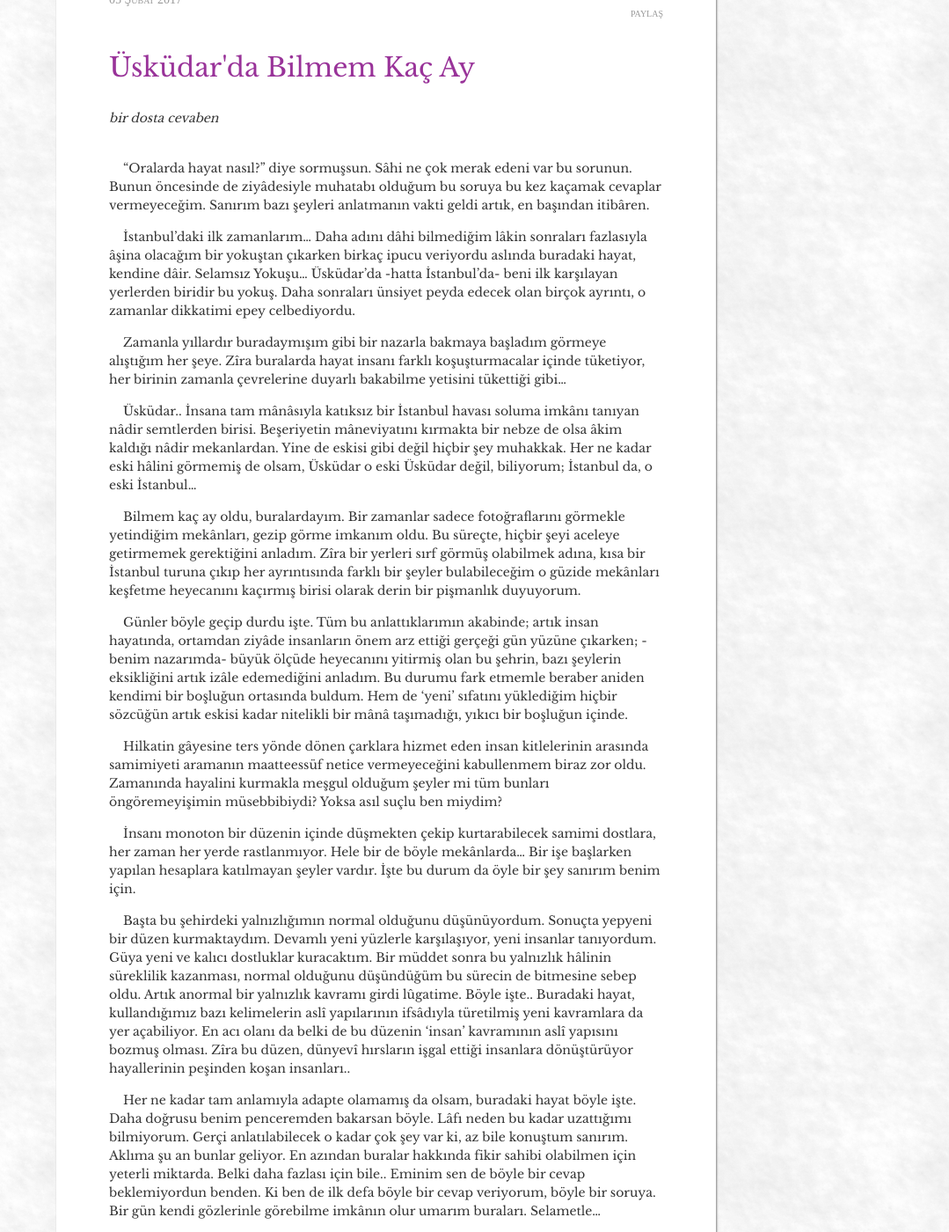
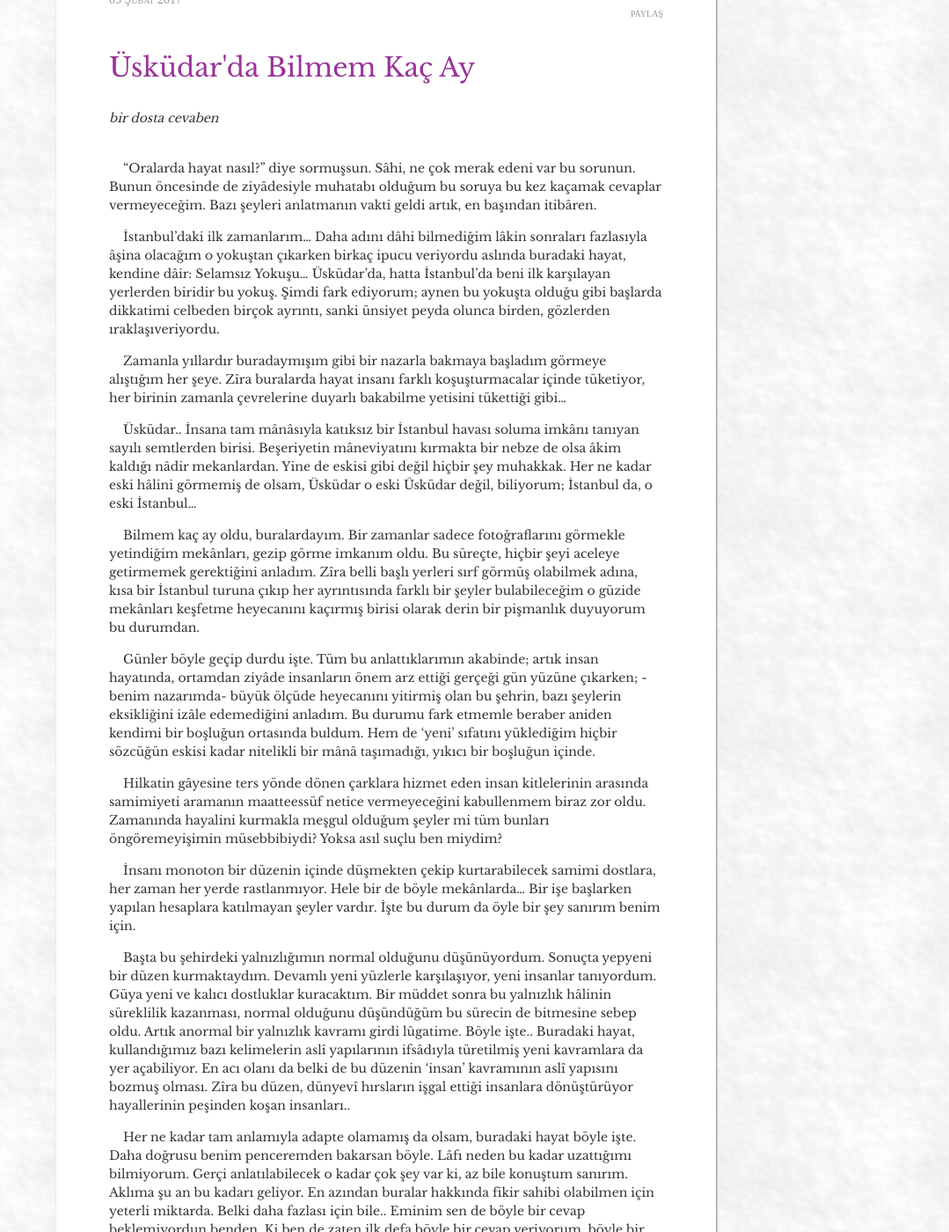
Before and after one commit to muhammedaydogdu/muhammedaydogdu.github.io, a Jekyll site: the page built from _posts/2017-02-05-uskudarda-bilmem-kac-ay.md, in a window 1280 px wide and 1400 px high, scrolled down 273 px. Shown: the whole window at 88% size, without its empty margins (201-1280 px from the left). Built offline with Jekyll 4.4.1, drawn with Linux system fonts in a browser that asks for light colours; some web fonts are replaced; some of the changed text lies outside the part shown.

Commit message:
Update 2017-02-05-uskudarda-bilmem-kac-ay.md

```diff
--- a/_posts/2017-02-05-uskudarda-bilmem-kac-ay.md
+++ b/_posts/2017-02-05-uskudarda-bilmem-kac-ay.md
@@ -11,17 +11,17 @@
 
 
 <br/>
-&nbsp;&nbsp;&nbsp;&nbsp;"Oralarda hayat nasıl?" diye sormuşsun. Sâhi ne çok merak edeni var bu sorunun. Bunun öncesinde de ziyâdesiyle muhatabı olduğum bu soruya bu kez kaçamak cevaplar vermeyeceğim. Sanırım bazı şeyleri anlatmanın vakti geldi artık, en başından itibâren.
+&nbsp;&nbsp;&nbsp;&nbsp;"Oralarda hayat nasıl?" diye sormuşsun. Sâhi, ne çok merak edeni var bu sorunun. Bunun öncesinde de ziyâdesiyle muhatabı olduğum bu soruya bu kez kaçamak cevaplar vermeyeceğim. Bazı şeyleri anlatmanın vakti geldi artık, en başından itibâren.
 
-&nbsp;&nbsp;&nbsp;&nbsp;İstanbul'daki ilk zamanlarım... Daha adını dâhi bilmediğim lâkin sonraları fazlasıyla âşina olacağım bir yokuştan çıkarken birkaç ipucu veriyordu aslında buradaki hayat, kendine dâir. Selamsız Yokuşu... Üsküdar'da -hatta İstanbul'da- beni ilk karşılayan yerlerden biridir bu yokuş. Daha sonraları ünsiyet peyda edecek olan birçok ayrıntı, o zamanlar dikkatimi epey celbediyordu.
+&nbsp;&nbsp;&nbsp;&nbsp;İstanbul'daki ilk zamanlarım... Daha adını dâhi bilmediğim lâkin sonraları fazlasıyla âşina olacağım o yokuştan çıkarken birkaç ipucu veriyordu aslında buradaki hayat, kendine dâir: Selamsız Yokuşu... Üsküdar'da, hatta İstanbul'da beni ilk karşılayan yerlerden biridir bu yokuş. Şimdi fark ediyorum; aynen bu yokuşta olduğu gibi başlarda dikkatimi celbeden birçok ayrıntı, sanki ünsiyet peyda olunca birden, gözlerden ıraklaşıveriyordu.
 
 &nbsp;&nbsp;&nbsp;&nbsp;Zamanla yıllardır buradaymışım gibi bir nazarla bakmaya başladım görmeye alıştığım her şeye. Zîra buralarda hayat insanı farklı koşuşturmacalar içinde tüketiyor, her birinin zamanla çevrelerine duyarlı bakabilme yetisini tükettiği gibi...
 
-&nbsp;&nbsp;&nbsp;&nbsp;Üsküdar.. İnsana tam mânâsıyla katıksız bir İstanbul havası soluma imkânı tanıyan nâdir semtlerden birisi. Beşeriyetin mâneviyatını kırmakta bir nebze de olsa âkim kaldığı nâdir mekanlardan. Yine de eskisi gibi değil hiçbir şey muhakkak. Her ne kadar eski hâlini görmemiş de olsam, Üsküdar o eski Üsküdar değil, biliyorum; İstanbul da, o eski İstanbul...
+&nbsp;&nbsp;&nbsp;&nbsp;Üsküdar.. İnsana tam mânâsıyla katıksız bir İstanbul havası soluma imkânı tanıyan sayılı semtlerden birisi. Beşeriyetin mâneviyatını kırmakta bir nebze de olsa âkim kaldığı nâdir mekanlardan. Yine de eskisi gibi değil hiçbir şey muhakkak. Her ne kadar eski hâlini görmemiş de olsam, Üsküdar o eski Üsküdar değil, biliyorum; İstanbul da, o eski İstanbul...
 
-&nbsp;&nbsp;&nbsp;&nbsp;Bilmem kaç ay oldu, buralardayım. Bir zamanlar sadece fotoğraflarını görmekle yetindiğim mekânları, gezip görme imkanım oldu. Bu süreçte, hiçbir şeyi aceleye getirmemek gerektiğini anladım. Zîra bir yerleri sırf görmüş olabilmek adına, kısa bir İstanbul turuna çıkıp her ayrıntısında farklı bir şeyler bulabileceğim o güzide mekânları keşfetme heyecanını kaçırmış birisi olarak derin bir pişmanlık duyuyorum.
+&nbsp;&nbsp;&nbsp;&nbsp;Bilmem kaç ay oldu, buralardayım. Bir zamanlar sadece fotoğraflarını görmekle yetindiğim mekânları, gezip görme imkanım oldu. Bu süreçte, hiçbir şeyi aceleye getirmemek gerektiğini anladım. Zîra belli başlı yerleri sırf görmüş olabilmek adına, kısa bir İstanbul turuna çıkıp her ayrıntısında farklı bir şeyler bulabileceğim o güzide mekânları keşfetme heyecanını kaçırmış birisi olarak derin bir pişmanlık duyuyorum bu durumdan.
 
-&nbsp;&nbsp;&nbsp;&nbsp;Günler böyle geçip durdu işte. Tüm bu anlattıklarımın akabinde; artık insan hayatında, ortamdan ziyâde insanların önem arz ettiği gerçeği gün yüzüne çıkarken; -benim nazarımda- büyük ölçüde heyecanını yitirmiş olan bu şehrin, bazı şeylerin eksikliğini artık izâle edemediğini anladım. Bu durumu fark etmemle beraber aniden kendimi bir boşluğun ortasında buldum. Hem de 'yeni' sıfatını yüklediğim hiçbir sözcüğün artık eskisi kadar nitelikli bir mânâ taşımadığı, yıkıcı bir boşluğun içinde.
+&nbsp;&nbsp;&nbsp;&nbsp;Günler böyle geçip durdu işte. Tüm bu anlattıklarımın akabinde; artık insan hayatında, ortamdan ziyâde insanların önem arz ettiği gerçeği gün yüzüne çıkarken; -benim nazarımda- büyük ölçüde heyecanını yitirmiş olan bu şehrin, bazı şeylerin eksikliğini izâle edemediğini anladım. Bu durumu fark etmemle beraber aniden kendimi bir boşluğun ortasında buldum. Hem de 'yeni' sıfatını yüklediğim hiçbir sözcüğün eskisi kadar nitelikli bir mânâ taşımadığı, yıkıcı bir boşluğun içinde.
 
 &nbsp;&nbsp;&nbsp;&nbsp;Hilkatin gâyesine ters yönde dönen çarklara hizmet eden insan kitlelerinin arasında samimiyeti aramanın maatteessüf netice vermeyeceğini kabullenmem biraz zor oldu. Zamanında hayalini kurmakla meşgul olduğum şeyler mi tüm bunları öngöremeyişimin müsebbibiydi? Yoksa asıl suçlu ben miydim?
 
@@ -29,6 +29,6 @@
 
 &nbsp;&nbsp;&nbsp;&nbsp;Başta bu şehirdeki yalnızlığımın normal olduğunu düşünüyordum. Sonuçta yepyeni bir düzen kurmaktaydım. Devamlı yeni yüzlerle karşılaşıyor, yeni insanlar tanıyordum. Güya yeni ve kalıcı dostluklar kuracaktım. Bir müddet sonra bu yalnızlık hâlinin süreklilik kazanması, normal olduğunu düşündüğüm bu sürecin de bitmesine sebep oldu. Artık anormal bir yalnızlık kavramı girdi lûgatime. Böyle işte.. Buradaki hayat, kullandığımız bazı kelimelerin aslî yapılarının ifsâdıyla türetilmiş yeni kavramlara da yer açabiliyor. En acı olanı da belki de bu düzenin 'insan' kavramının aslî yapısını bozmuş olması. Zîra bu düzen, dünyevî hırsların işgal ettiği insanlara dönüştürüyor hayallerinin peşinden koşan insanları..
 
-&nbsp;&nbsp;&nbsp;&nbsp;Her ne kadar tam anlamıyla adapte olamamış da olsam, buradaki hayat böyle işte. Daha doğrusu benim penceremden bakarsan böyle. Lâfı neden bu kadar uzattığımı bilmiyorum. Gerçi anlatılabilecek o kadar çok şey var ki, az bile konuştum sanırım. Aklıma şu an bunlar geliyor. En azından buralar hakkında fikir sahibi olabilmen için yeterli miktarda. Belki daha fazlası için bile.. Eminim sen de böyle bir cevap beklemiyordun benden. Ki ben de ilk defa böyle bir cevap veriyorum, böyle bir soruya. Bir gün kendi gözlerinle görebilme imkânın olur umarım buraları. Selametle...
+&nbsp;&nbsp;&nbsp;&nbsp;Her ne kadar tam anlamıyla adapte olamamış da olsam, buradaki hayat böyle işte. Daha doğrusu benim penceremden bakarsan böyle. Lâfı neden bu kadar uzattığımı bilmiyorum. Gerçi anlatılabilecek o kadar çok şey var ki, az bile konuştum sanırım. Aklıma şu an bu kadarı geliyor. En azından buralar hakkında fikir sahibi olabilmen için yeterli miktarda. Belki daha fazlası için bile.. Eminim sen de böyle bir cevap beklemiyordun benden. Ki ben de zaten ilk defa böyle bir cevap veriyorum, böyle bir soruya. Bir gün kendi gözlerinle de görebilme imkânın olur umarım. Selametle...
 
 Üsküdar / 2017
```
